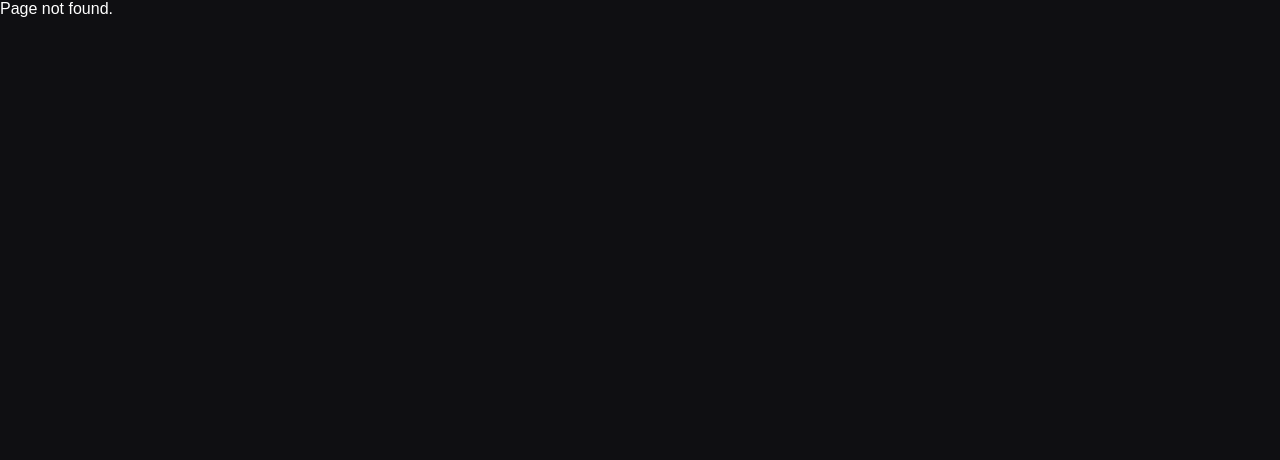
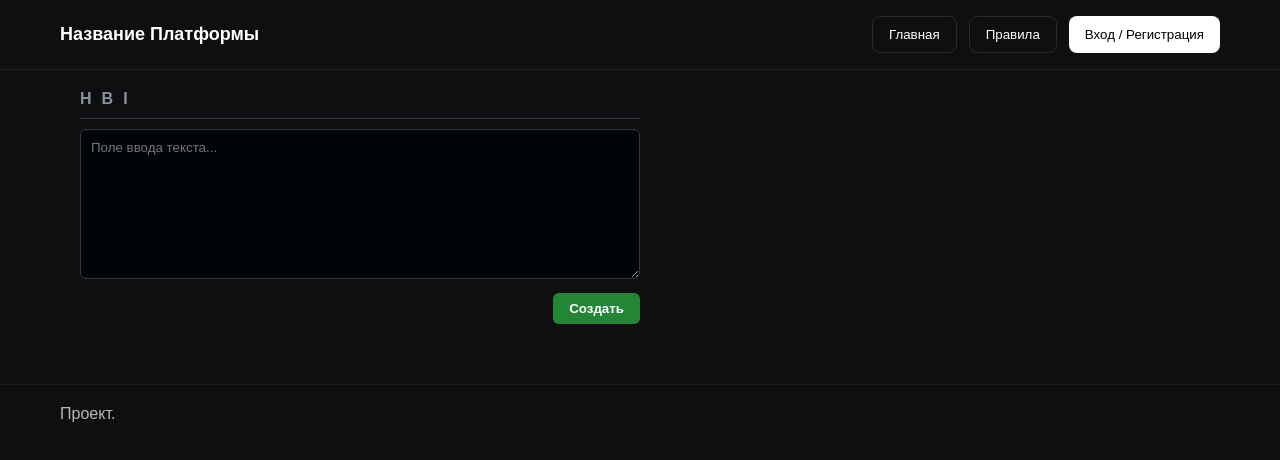
Before and after one commit to shlekht/edu-platform-frontend, a React (Vite) app: page /create-course in a window 1280 px wide. Before the commit this address had no page. Shown: the top 460 px of the page. Built offline with nearby package versions, Linux system fonts and the light colour scheme.

Commit message:
routes update, minor refactoring

```diff
--- a/src/app/routes/routes.jsx
+++ b/src/app/routes/routes.jsx
@@ -2,13 +2,14 @@ import { Route, Routes } from "react-router"
 import { HomePage } from "../../pages/HomePage/HomePage"
 import { ProfilePage } from "../../pages/ProfilePage/ProfilePage"
 import { CoursePage } from "../../pages/CoursePage/CoursePage";
+import { CreateCoursePage } from "../../pages/CreateCoursePage/CreateCoursePage";
 
 const AppRoutes = () => {
     const navigationRoutes = [
         {path: "/", element: <HomePage/>},
         {path: "/courses/:id", element: <CoursePage />},
         {path: "/profile/:id", element: <ProfilePage/>},
-        //{path: "/", element: <HomePage/>},
+        {path: "/create-course", element: <CreateCoursePage/>},
         {path: "*", element: <div> Page not found. </div>},
 
 
--- a/src/pages/CreateCoursePage/CreateCourePage.jsx
+++ b/src/pages/CreateCoursePage/CreateCoursePage.jsx
@@ -1,15 +1,16 @@
 import { Header } from "../../widgets/Header/Header";
 import { Footer } from "../../widgets/Footer/Footer";
 import { MarkdownEditor } from "../../widgets/MarkdownEditor/MarkdownEditor";
+import { Container } from '../../shared/ui/Container/Container';
 
 export const CreateCoursePage = () => {
   return (
     <>
       <Header />
 
-      <main>
+      <Container>
         <MarkdownEditor />
-      </main>
+      </Container>
 
       <Footer />
     </>
--- a/src/widgets/MarkdownEditor/MarkdownEditor.jsx
+++ b/src/widgets/MarkdownEditor/MarkdownEditor.jsx
@@ -1,7 +1,7 @@
 import React, { useState, useRef } from "react";
 import styles from "./MarkdownEditor.module.css";
 
-const MarkdownEditor = () => {
+export const MarkdownEditor = () => {
   const [text, setText] = useState("");
   const textareaRef = useRef(null);
 
@@ -61,7 +61,7 @@ const MarkdownEditor = () => {
         className={styles.textarea}
         value={text}
         onChange={(e) => setText(e.target.value)}
-        placeholder="Оставьте комментарий"
+        placeholder="Поле ввода текста..."
       />
 
       <div className={styles.footer}>
@@ -72,5 +72,3 @@ const MarkdownEditor = () => {
     </div>
   );
 };
-
-export default MarkdownEditor;
--- a/src/widgets/MarkdownEditor/MarkdownEditor.module.css
+++ b/src/widgets/MarkdownEditor/MarkdownEditor.module.css
@@ -1,5 +1,4 @@
 .container {
-  background: #0d1117;
   color: #c9d1d9;
   padding: 20px;
   border-radius: 6px;
```
